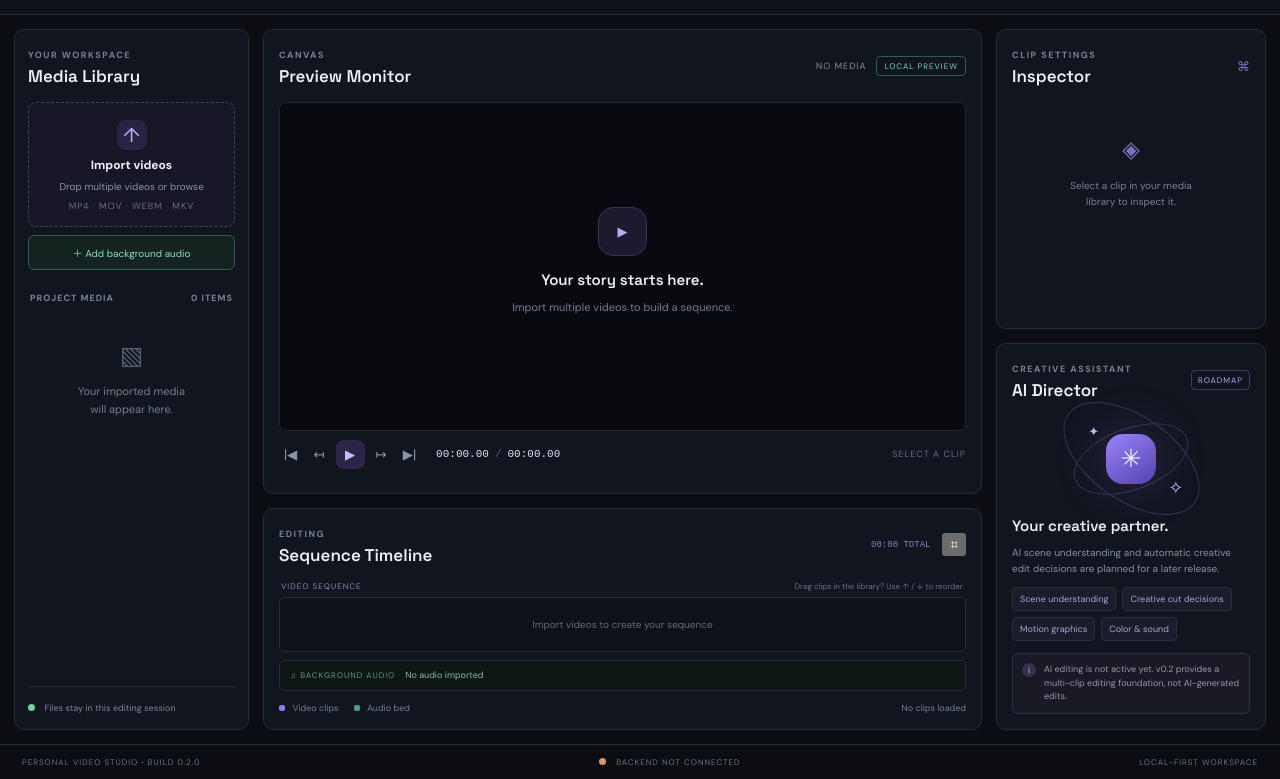
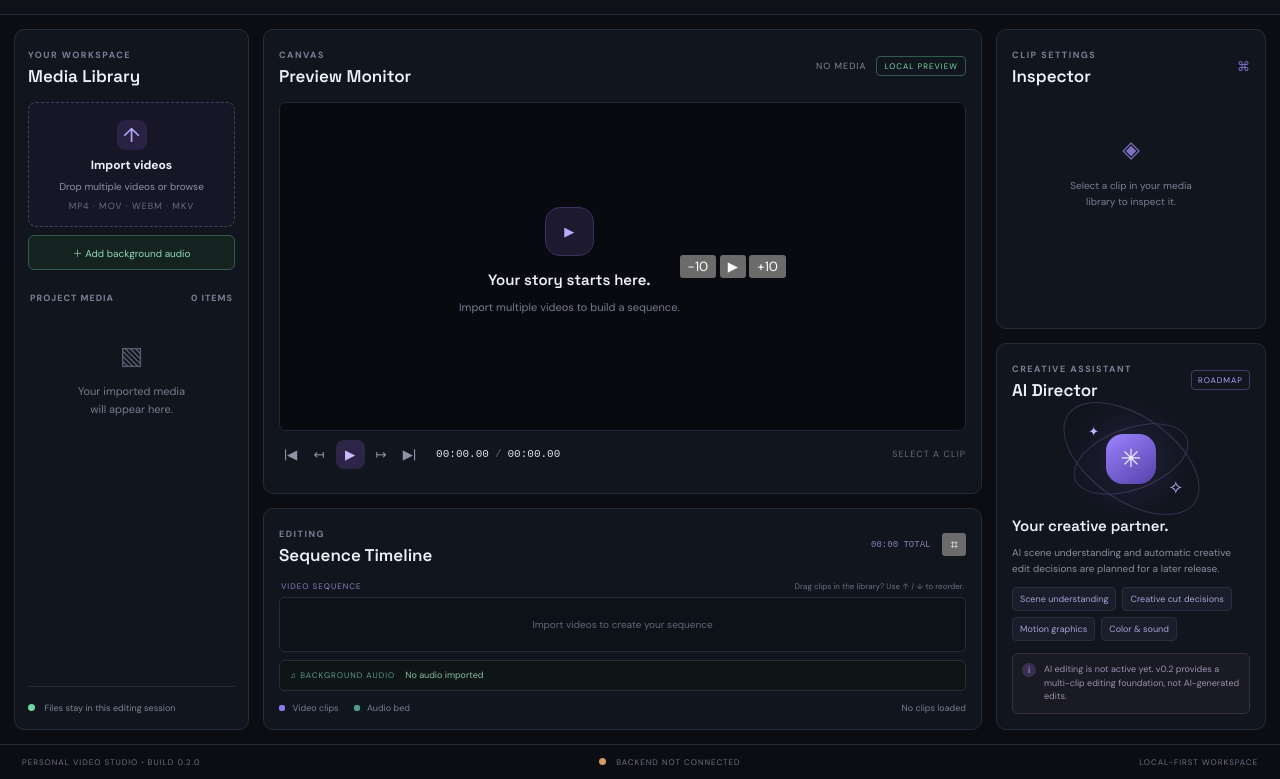
Before and after one commit to syedmohibabbas/personal-video-studio, a plain HTML site: page index.html in a window 1280 px wide. Shown: the part 53-832 px from the top of the page. Drawn offline with Linux system fonts and the light colour scheme; no server answers.

Commit message:
Add hover playback controls to preview monitor

```diff
--- a/index.html
+++ b/index.html
@@ -42,9 +42,14 @@
           <div><span class="eyebrow">CANVAS</span><h2>Preview Monitor</h2></div>
           <div class="preview-meta"><span id="preview-resolution">NO MEDIA</span><span class="live-pill">LOCAL PREVIEW</span></div>
         </div>
-        <div class="preview-stage">
+        <div class="preview-stage" id="preview-stage">
           <div class="preview-empty" id="preview-empty"><div class="play-emblem">▶</div><h3>Your story starts here.</h3><p>Import multiple videos to build a sequence.</p></div>
           <video id="video-preview" playsinline preload="metadata" hidden></video>
+          <div class="preview-overlay" id="preview-overlay" aria-label="Video playback controls">
+            <button class="overlay-control skip-control" id="seek-backward" type="button" title="Back 10 seconds" aria-label="Back 10 seconds">−10</button>
+            <button class="overlay-control overlay-play" id="overlay-play-button" type="button" title="Play" aria-label="Play">▶</button>
+            <button class="overlay-control skip-control" id="seek-forward" type="button" title="Forward 10 seconds" aria-label="Forward 10 seconds">+10</button>
+          </div>
         </div>
         <div class="transport">
           <div class="transport-left">
```
